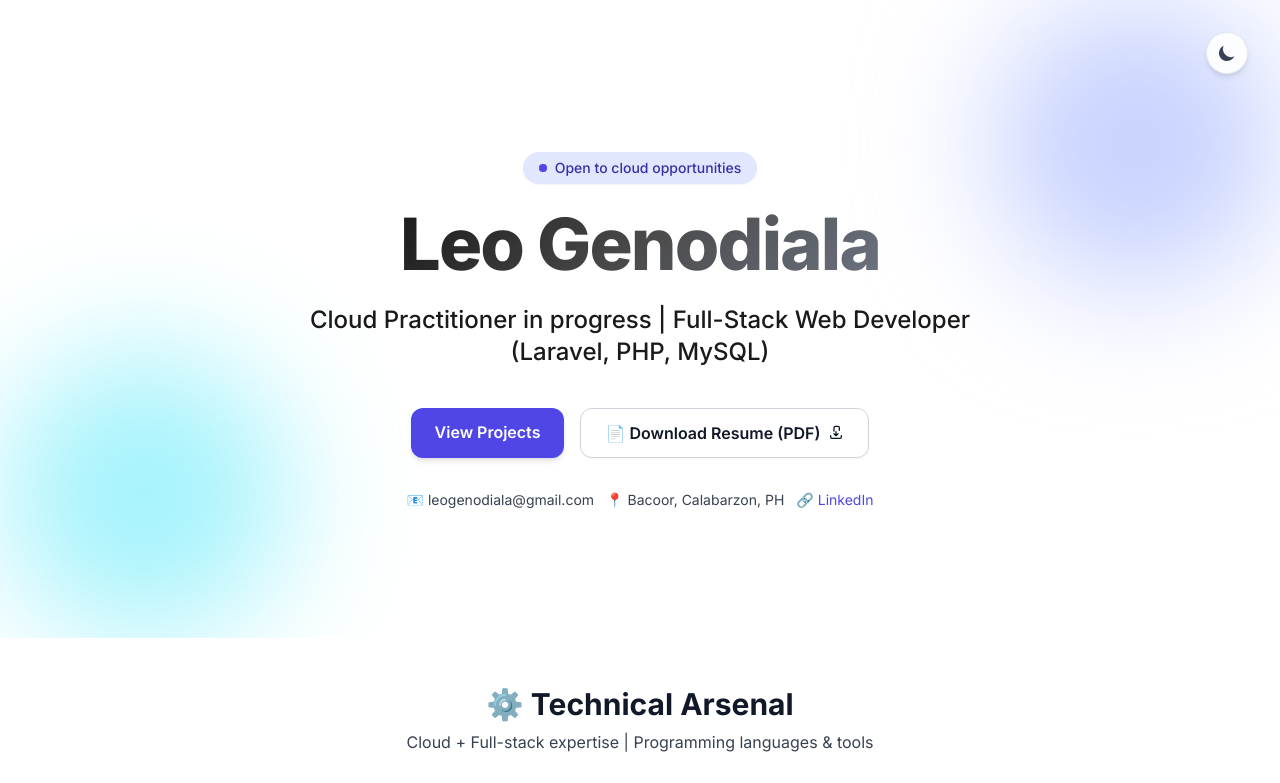
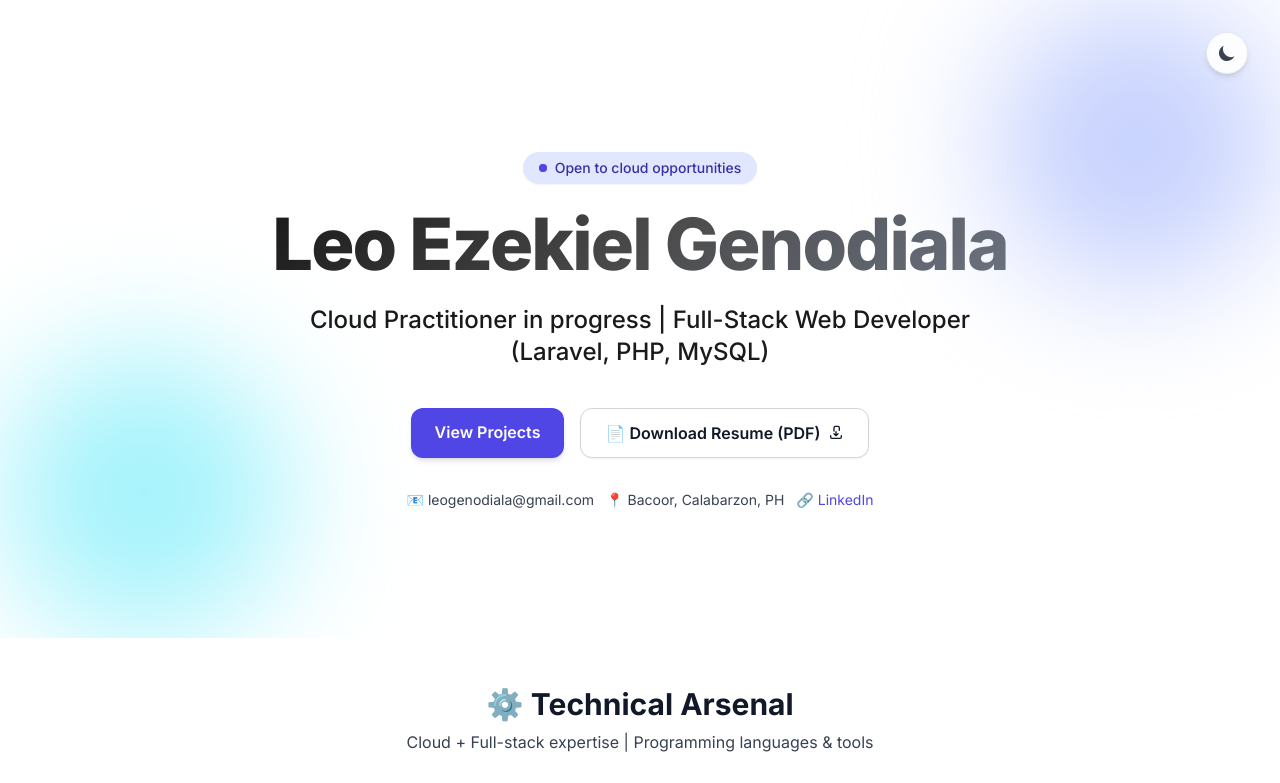
Before and after one commit to atZekes/Github-Portfolio, a plain HTML site: page index.html in a window 1280 px wide. Shown: the top 783 px of the page. Drawn offline with nearby package versions, Linux system fonts and the light colour scheme.

Commit message:
Update title and name in hero section to include full name

```diff
--- a/index.html
+++ b/index.html
@@ -3,7 +3,7 @@
 <head>
   <meta charset="UTF-8">
   <meta name="viewport" content="width=device-width, initial-scale=1.0, viewport-fit=cover">
-  <title>Leo Genodiala | Cloud & Web Developer Portfolio</title>
+  <title>Leo Ezekiel Genodiala | Cloud & Web Developer Portfolio</title>
 
   <!-- Google Fonts + Tailwind CSS -->
   <link href="https://fonts.googleapis.com/css2?family=Inter:opsz,wght@14..32,300;14..32,400;14..32,500;14..32,600;14..32,700;14..32,800&display=swap" rel="stylesheet">
@@ -334,7 +334,7 @@
           Open to cloud opportunities
         </div>
 
-        <h1 class="name-gradient text-5xl md:text-7xl font-extrabold tracking-tight">Leo Genodiala</h1>
+        <h1 class="name-gradient text-5xl md:text-7xl font-extrabold tracking-tight">Leo Ezekiel Genodiala</h1>
 
         <p class="subtitle-text text-xl md:text-2xl max-w-2xl">Cloud Practitioner in progress | Full-Stack Web Developer (Laravel, PHP, MySQL)</p>
 
```
